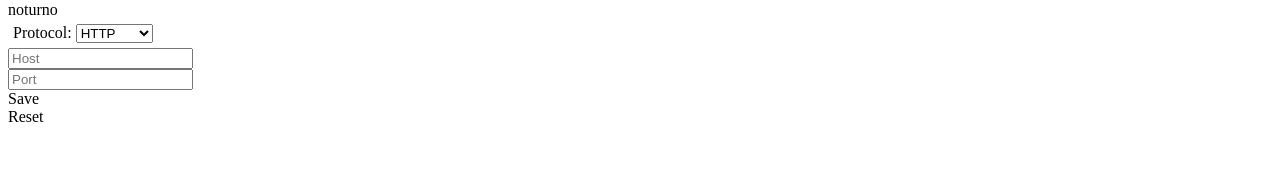
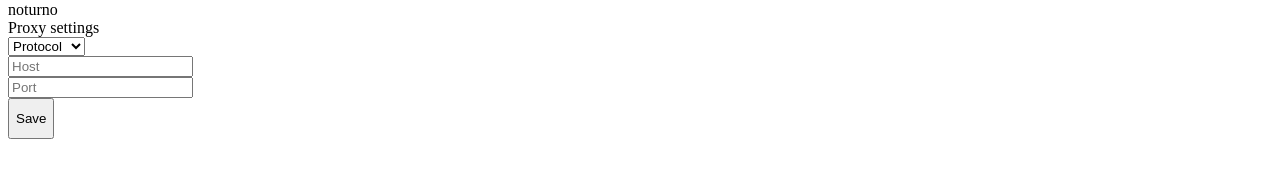
Before and after one commit to athos-ribeiro/noturno, a browser extension: page menu/menu.html in a window 1280 px wide. Shown: the part 43-220 px from the top of the page. Drawn offline with Linux system fonts and the light colour scheme.

Commit message:
Redesign proxy settings form
Signed-off-by: Athos Ribeiro <athoscr@fedoraproject.org>

```diff
--- a/background.js
+++ b/background.js
@@ -5,7 +5,7 @@ browser.proxy.onError.addListener(error => {
 
 var proxy = {
   enabled: false,
-  type: 'http',
+  type: '',
   host: '',
   port: '',
   filters: {urls: ["<all_urls>"]}
--- a/menu/menu.css
+++ b/menu/menu.css
@@ -73,13 +73,15 @@ input:checked + .slider:before {
   right:2px;
 }
 
-.type-selection {
-  margin: 5px;
-  text-align: center;
-  display: inline-block;
-  vertical-align: middle;
-}
-
 body{
   overflow-x: hidden;
 }
+
+button.browser-style.default.save {
+  flex-grow: 1;
+  height: 41px;
+  text-align: center;
+}
+.panel-formElements-item select {
+  flex-grow: 1;
+}
--- a/menu/menu.html
+++ b/menu/menu.html
@@ -6,8 +6,7 @@
     <link rel="stylesheet" href="menu.css"/>
   </head>
 
-<body>
-  <div class="panel">
+<body class="panel">
 
     <div class="panel-section panel-section-header">
       <img class="icon-section-header" id="icon" src="../data/on_32.png"/>
@@ -18,9 +17,19 @@
       </label>
     </div>
 
-    <div class="panel-section type-selection">
-      <label for="type">Protocol:</label>
-      <select class="selection-box" id="type">
+    <div class="panel-section panel-section-tabs">
+      <div class="panel-section-tabs-button selected">Proxy settings</div>
+      <!--<div class="panel-section-tabs-separator"></div>-->
+      <!--<div class="panel-section-tabs-button">Filters</div>-->
+    </div>
+
+
+    <form id="settings-form" class="browser-style">
+    <div class="panel-section panel-section-formElements">
+
+      <div class="panel-formElements-item">
+        <select id="type" title="Proxy protocol">
+          <option value="" disabled selected>Protocol</option>
           <option value="http">HTTP</option>
           <option value="https">HTTPS</option>
           <option value="socks4">SOCKS4</option>
@@ -28,19 +37,19 @@
         </select>
       </div>
 
-    <div class="panel-section">
-      <input class="panel-formElements-item" type="text" id="host" placeholder="Host">
+      <div class="panel-formElements-item">
+        <input type="text" id="host" placeholder="Host" title="Proxy server hostname">
       </div>
-    <div class="panel-section">
-      <input class="panel-formElements-item" type="text" id="port" placeholder="Port">
+      <div class="panel-formElements-item">
+        <input type="text" id="port" placeholder="Port" title="Proxy server port">
       </div>
 
-    <div class="panel-section panel-section-footer">
-      <div id="apply" class="panel-section-footer-button default">Save</div>
-      <div id="reset" class="panel-section-footer-button">Reset</div>
+      <div class="panel-formElements-item">
+        <button type="submit" class="browser-style default save">Save</button>
       </div>
 
     </div>
+    </form>
 
   <script src="menu.js"></script>
 </body>
--- a/menu/menu.js
+++ b/menu/menu.js
@@ -3,8 +3,7 @@ var icon = document.getElementById('icon');
 var host = document.getElementById('host');
 var port = document.getElementById('port');
 var type = document.getElementById('type');
-var apply = document.getElementById('apply');
-var reset = document.getElementById('reset');
+var form = document.getElementById('settings-form');
 
 function init(page) {
   page.getProxyConfig();
@@ -25,12 +24,6 @@ function save(page) {
   page.saveProxyConfig();
 }
 
-function reset_fields(page) {
-  host.value = page.proxy.host;
-  port.value = page.proxy.port;
-  type.value = page.proxy.type;
-}
-
 function onError(error) {
   console.log(`Error: ${error}`);
 }
@@ -40,11 +33,7 @@ var get_background = browser.runtime.getBackgroundPage();
 /* initialize values */
 get_background.then(init, onError);
 
-reset.onclick = function() {
-  get_background.then(reset_fields, onError);
-}
-
-apply.onclick = function() {
+form.onsubmit = function() {
   get_background.then(save, onError);
 }
 
```
Also changed, not shown: CHANGELOG.md. Lines whose indentation alone changed are shown as unchanged.
